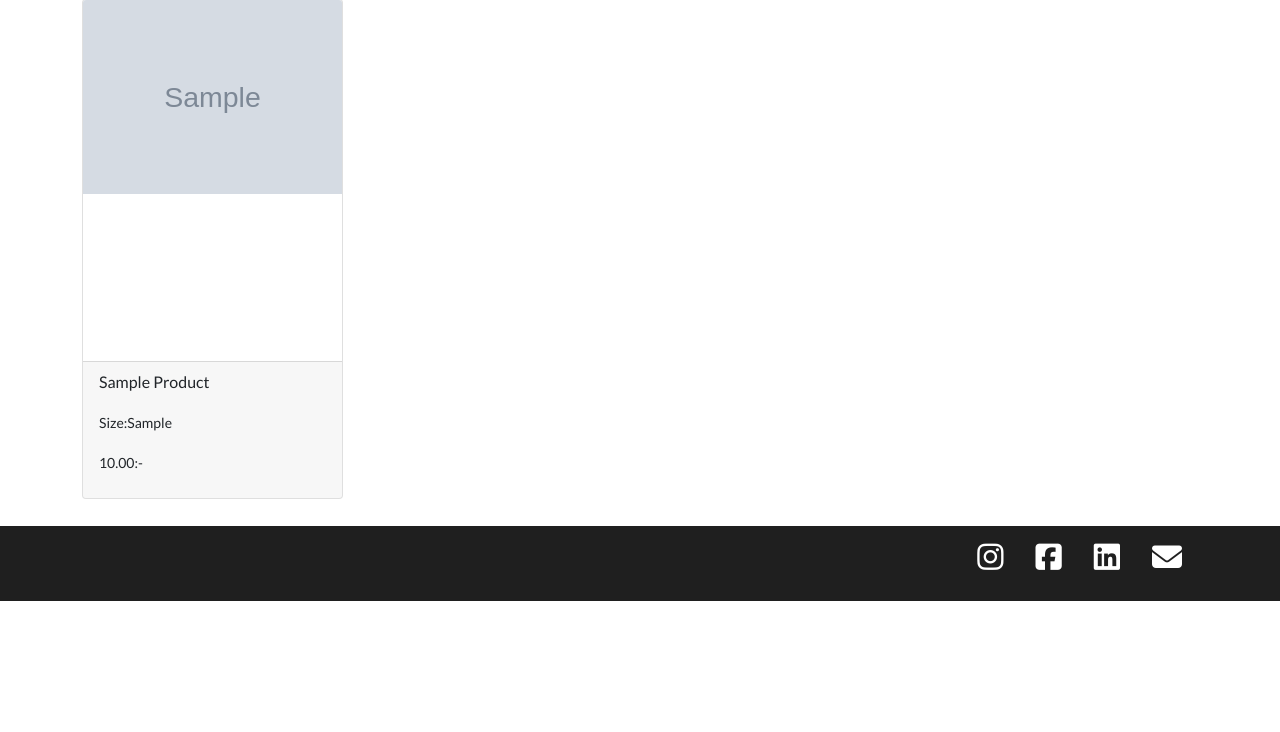
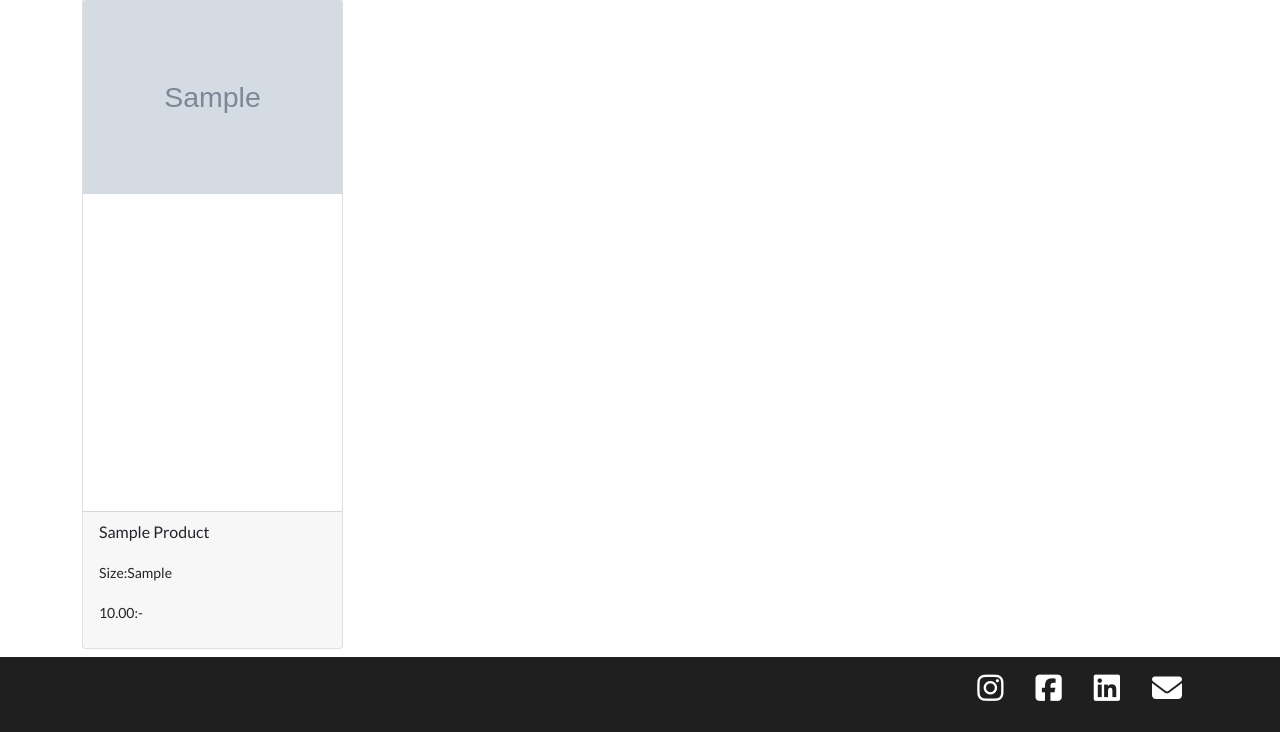
Before and after one commit to Code-Institute-Submissions/MariaLundgren-Pre-Owned_SepResub, a Django app: page /products/ in a window 1280 px wide. Shown: the part 199-931 px from the top of the page. Before the commit the page ends 800 px from the top, so only its background shows below. Run offline with Django 3.2, Linux system fonts and the light colour scheme; tables that the repository leaves empty hold one stand-in row (values such as "Sample post"); grey boxes marked "Sample" are stand-in pictures; some libraries are stand-ins or nearby versions.

Commit message:
Change height of product-card

```diff
--- a/static/css/style.css
+++ b/static/css/style.css
@@ -149,7 +149,7 @@ footer {
 /* Products */
 
 .product-card {
-  height: 500px;
+  height: 650px;
 }
 
 /* Selected product */
```
